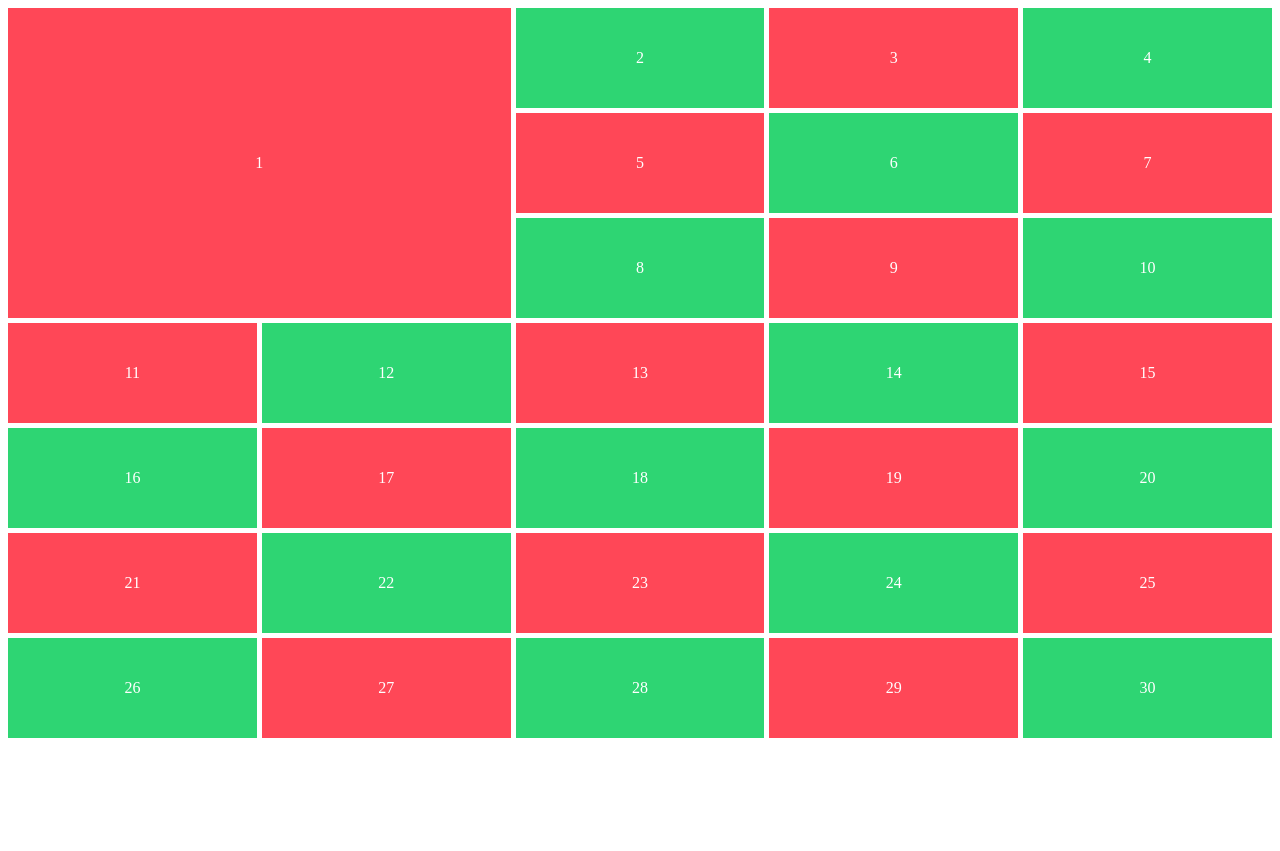
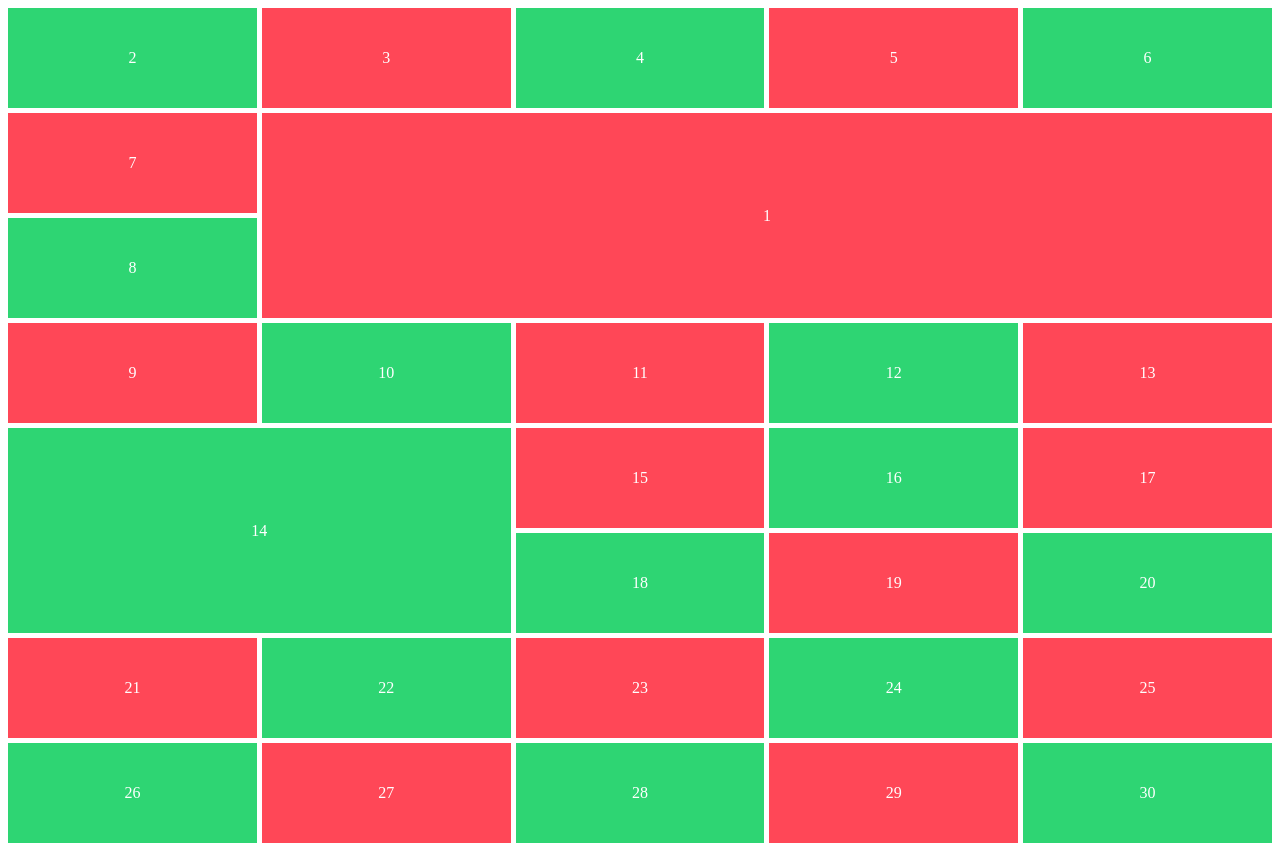
Before and after one commit to ghdl023/css-masterclass, a website: page grid.html in a window 1280 px wide. Before the commit the page ends 800 px from the top, so only its background shows below. Drawn offline with Linux system fonts and the light colour scheme.

Commit message:
#2.12 Grid Area

```diff
--- a/grid.html
+++ b/grid.html
@@ -22,8 +22,11 @@
       }
 
       .box:first-child {
-        grid-row: span 3;
-        grid-column: span 2;
+        grid-area: 2 / 2 / 4 /-1;
+      }
+
+      .box:nth-child(14) {
+        grid-area: span 2 / span 2;
       }
 
       .box:nth-child(odd) {
```
